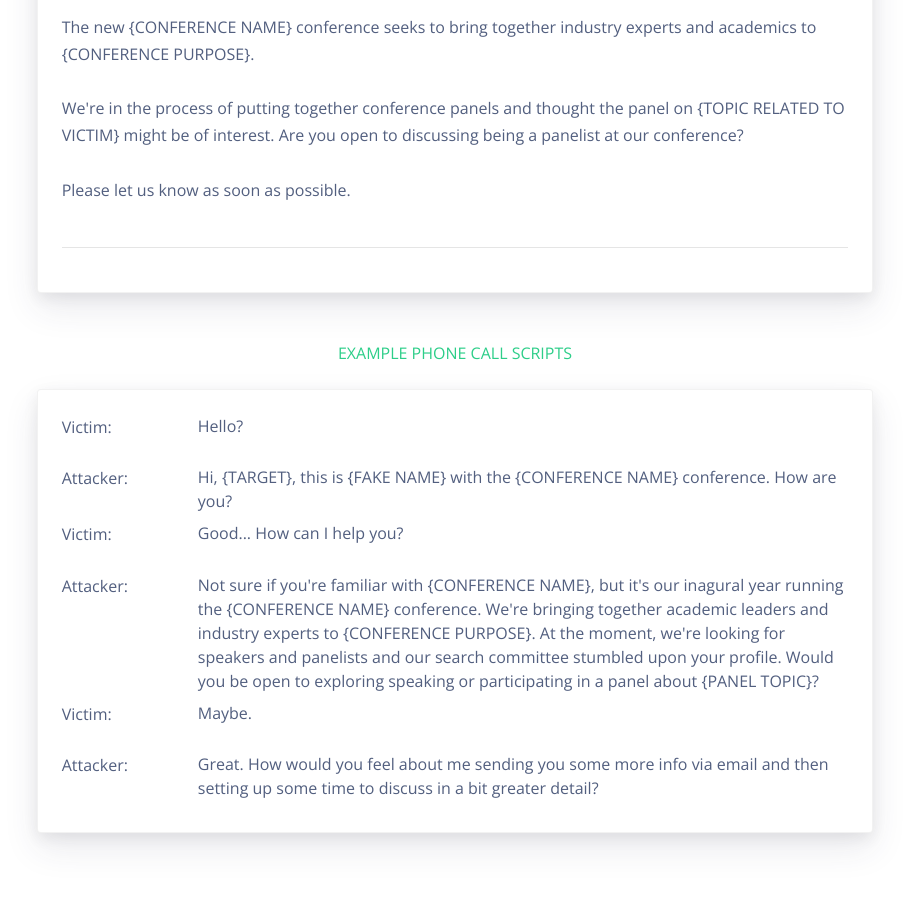
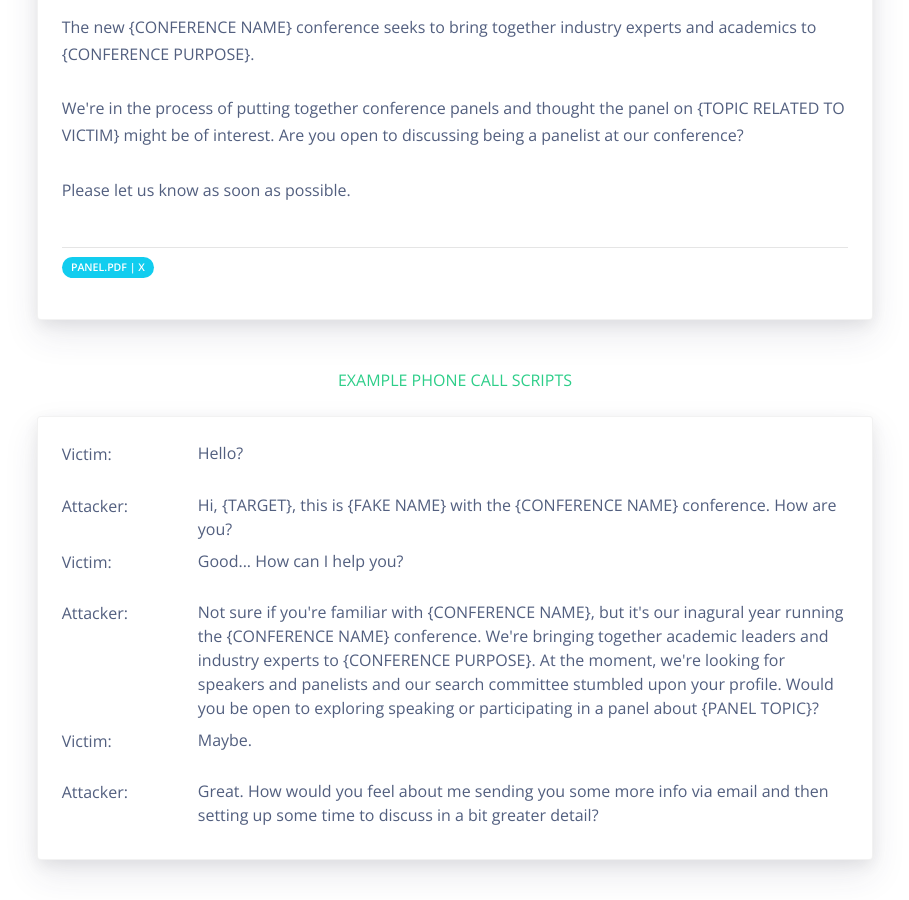
Before and after one commit to pretext-project/pretext-project.github.io, a Jekyll site: the page built from _pretexts/conference-speaker.md, in a window 1280 px wide and 900 px high, scrolled down 1185 px. Shown: the whole window, without its empty margins (185-1094 px from the left). Built offline with Jekyll 4.4.1, drawn with Linux system fonts in a browser that asks for light colours; nearby versions of some CDN libraries.

Commit message:
fixing conf speaker

```diff
--- a/_pretexts/conference-speaker.md
+++ b/_pretexts/conference-speaker.md
@@ -41,6 +41,8 @@ sample-emails:
       We're in the process of putting together conference panels and thought the panel on {TOPIC RELATED TO VICTIM} might be of interest. Are you open to discussing being a panelist at our conference?
 
       Please let us know as soon as possible.
+    attachments:
+      - panel.pdf
 sample-phone-calls:
   - script:
     - message:
```
